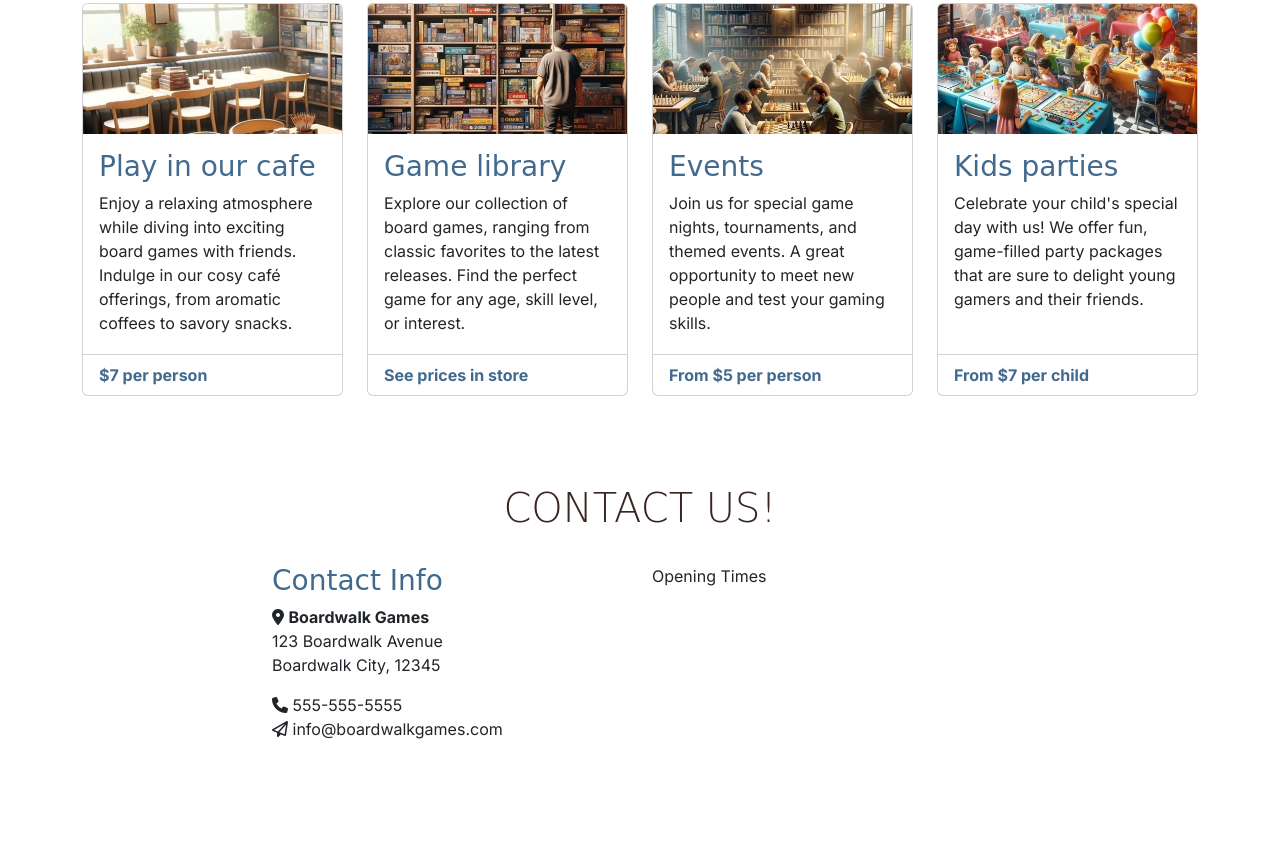
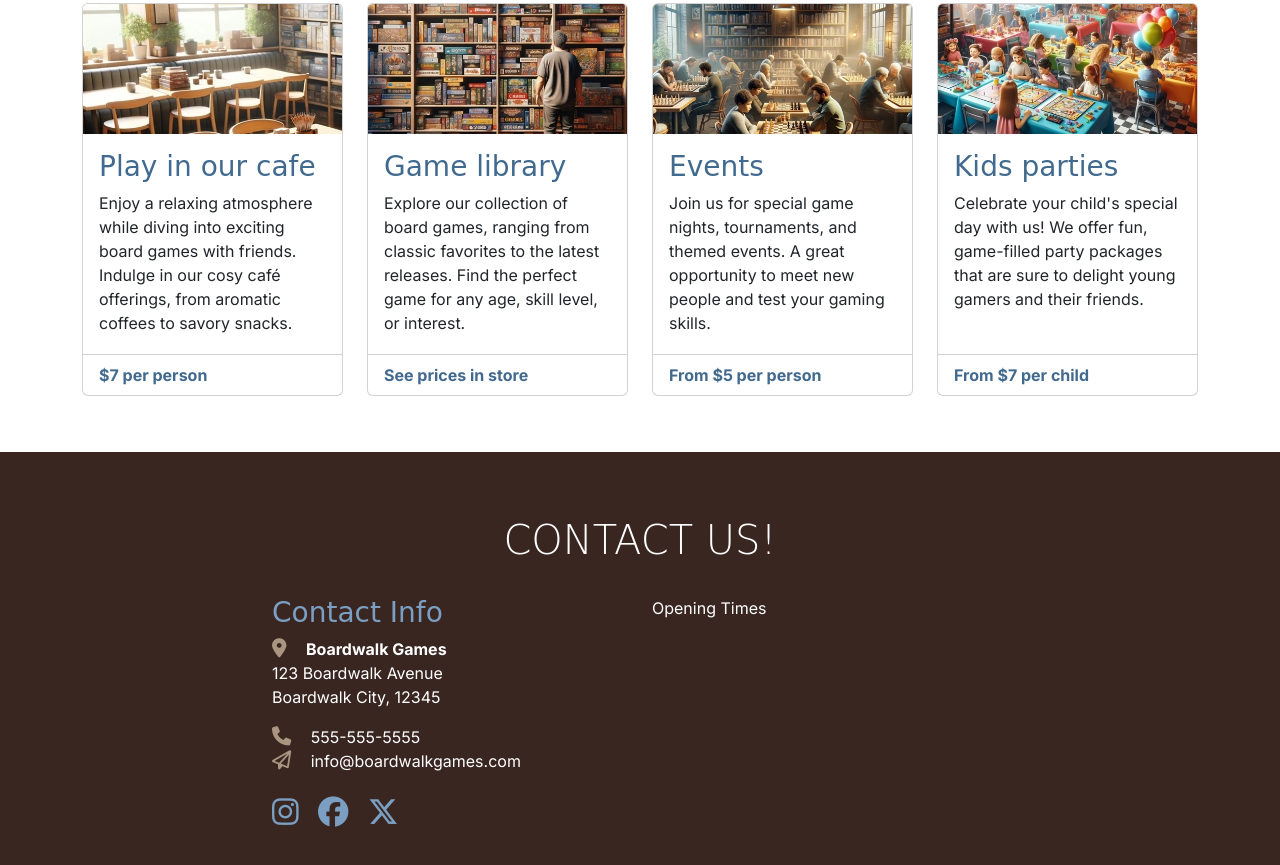
Before and after one commit to KiwiFunk/boardwalk-games, a plain HTML site: page index.html in a window 1280 px wide. Shown: the part 656-1521 px from the top of the page. Before the commit the page ends 1445 px from the top, so only its background shows below. Drawn offline with nearby package versions, Linux system fonts and the light colour scheme; a web font is replaced by a local one.

Commit message:
Added social links and styled

```diff
--- a/assets/css/style.css
+++ b/assets/css/style.css
@@ -97,6 +97,37 @@ header .lead {
     border: none;
 }
 
+/* Footer */
+footer {
+    background-color: var(--primary-color);
+    color: white;
+    padding: 2rem 0;
+}
+
+footer h2 {
+    color: white;
+}
+
+footer .sub-heading-color {
+    color: var(--highlight-color-light);
+}
+
+footer i {
+    color: var(--secondary-color);
+    font-size: 1.2rem;
+    margin-right: 15px;
+}
+
+footer .social-links i {
+    color:var(--highlight-color-light);
+    font-size: 1.9rem;
+    transition: color 0.3s ease-in-out;
+}
+
+footer .social-links i:hover {
+    color:var(--secondary-color);
+}
+
 /* Media Queries */
 @media screen and (min-width: 768px) {
 
--- a/index.html
+++ b/index.html
@@ -201,6 +201,17 @@
                         <i class="fa-regular fa-paper-plane"></i>
                         info@boardwalkgames.com
                     </p>
+                    <div class="social-links mt-4">
+                        <a href="https://www.instagram.com" class="social-link" target="_blank" rel="noopener"
+                            aria-label="Visit our Instagram page (opens in a new tab)">
+                            <i class="fab fa-instagram"></i></a>
+                        <a href="https://www.facebook.com" class="social-link" target="_blank" rel="noopener"
+                            aria-label="Visit our Facebook page (opens in a new tab)">
+                            <i class="fab fa-facebook"></i></a>
+                        <a href="https://www.x.com" class="social-link" target="_blank" rel="noopener"
+                            aria-label="Visit our X feed (opens in a new tab)">
+                            <i class="fab fa-x-twitter"></i></a>
+                    </div>
                 </div>
                 <!-- Opening Times -->
                 <div class="col-12 col-md-6 col-xl-4">Opening Times</div>
```
